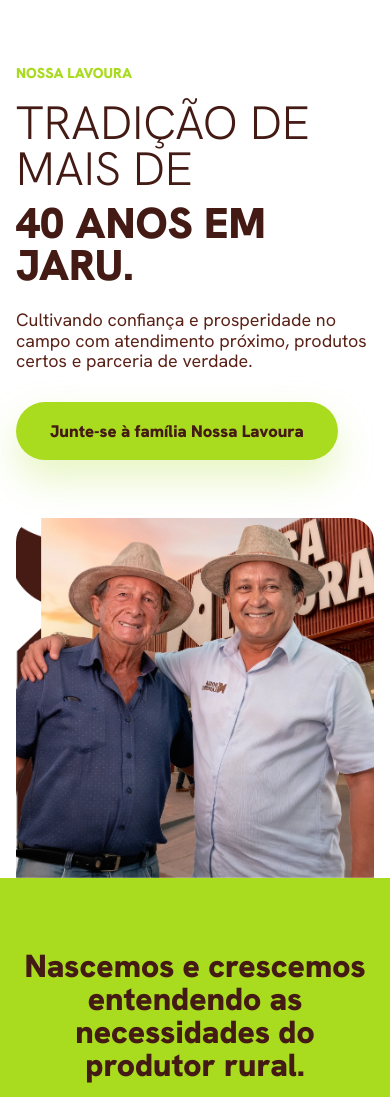
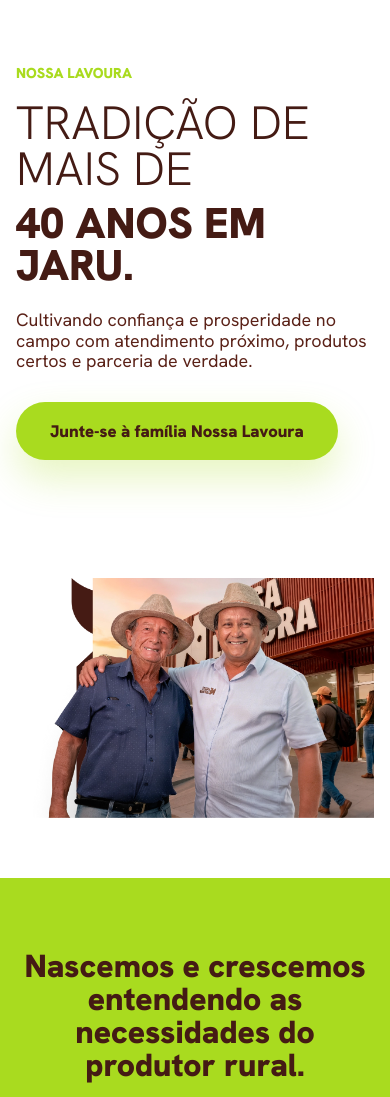
Before and after one commit to agenciapremium/raizes-nossa-lavoura, a Next.js app: page / in a window 390 px wide. Shown: the top 1097 px of the page. Built offline with nearby package versions, Linux system fonts and the light colour scheme.

Commit message:
Ajuste na imagem do header

```diff
--- a/app/globals.css
+++ b/app/globals.css
@@ -141,12 +141,12 @@
   top: 0;
   right: calc((100vw - min(100vw - 48px, 1220px)) / -2);
   bottom: auto;
-  width: min(760px, 55vw);
+  width: auto;
   height: 100%;
   border-radius: 0;
-  clip-path: inset(0 0 0 28px);
-  object-fit: cover;
-  object-position: center top;
+  max-width: 58vw;
+  object-fit: contain;
+  object-position: right center;
   box-shadow: none;
 }
 
@@ -735,10 +735,11 @@
   .hero-media img {
     right: 0;
     width: 100%;
+    max-width: none;
     height: 460px;
     transform: none;
     border-radius: 24px 24px 0 0;
-    clip-path: none;
+    object-fit: contain;
   }
 
   .trust-grid,
```
